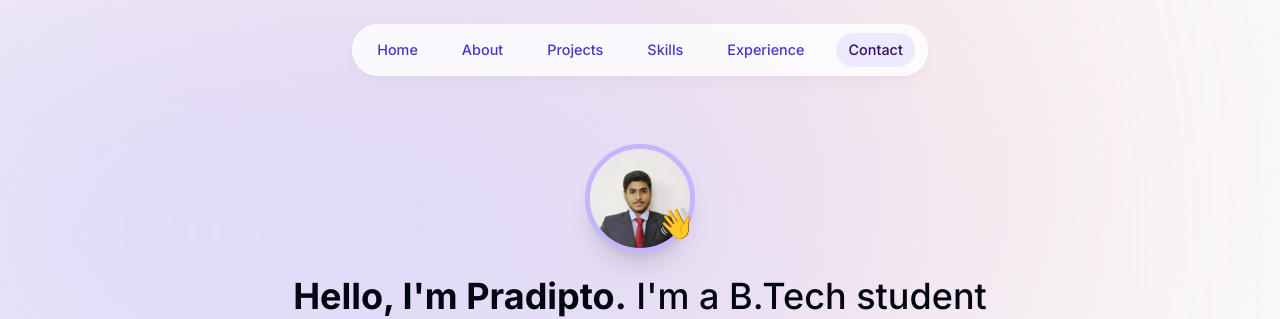
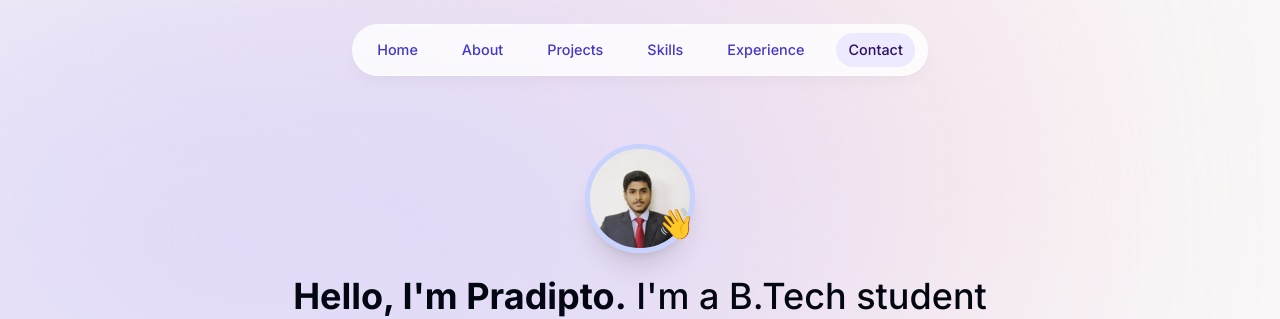
Before and after one commit to Pradipta7171/My-Portfolio, a Next.js app: page / in a window 1280 px wide. Shown: the top 319 px of the page. Built offline with nearby package versions, Linux system fonts and the light colour scheme; no server answers.

Commit message:
Update summary.tsx

```diff
--- a/components/summary.tsx
+++ b/components/summary.tsx
@@ -36,7 +36,7 @@ const Summary = () => {
               height={110}
               quality={100}
               priority={true}
-              className="h-24.2 w-24.2 rounded-full object-cover border-[0.35rem] border-violet-300 dark:border-indigo-300 shadow-xl"
+              className="h-24.2 w-24.2 rounded-full object-cover border-[0.35rem]  border-indigo-200 dark:border-violet-200 shadow-xl"
             />
           </motion.div>
 
```
